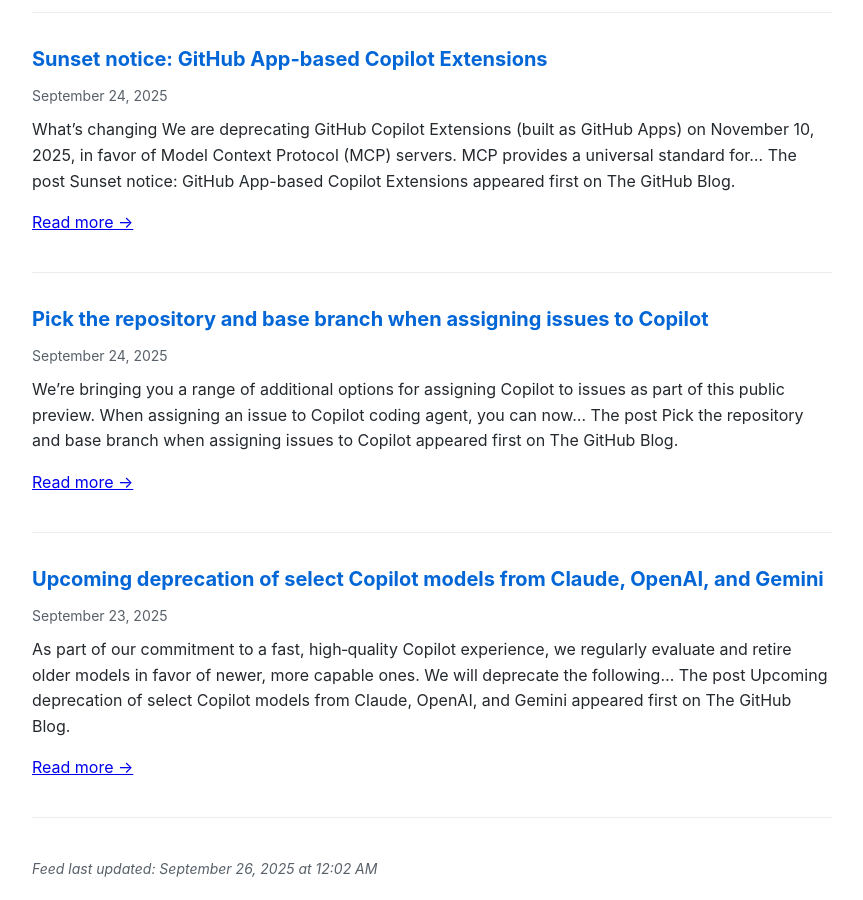
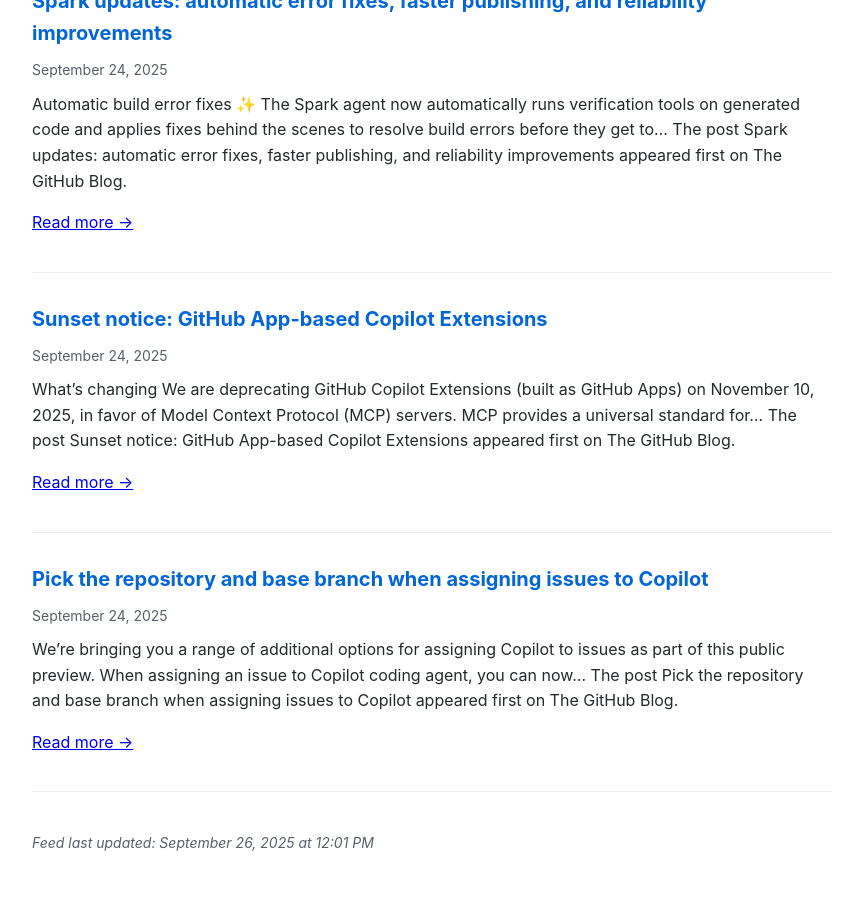
Before and after one commit to Oregand/oregand.github.io, a Jekyll site: the page copilot-feed.html, which Jekyll copies as it is, in a window 1280 px wide and 900 px high, scrolled down 1958 px. Shown: the whole window, without its empty margins (208-1071 px from the left). Built offline with Jekyll 4.4.1, drawn with Linux system fonts in a browser that asks for light colours; after the commit the page ends 2833 px from its top, so only the background shows below that; some of the changed text lies outside the part shown.

Commit message:
Update RSS feed

```diff
--- a/copilot-feed.html
+++ b/copilot-feed.html
@@ -62,6 +62,19 @@
 </head>
 <body>
   <h1>GitHub Copilot Latest Updates</h1>
+
+  <div class="feed-item">
+    <div class="feed-title">
+      <a href="https://github.blog/changelog/2025-09-25-kick-off-and-track-copilot-coding-agent-sessions-from-the-github-cli" target="_blank">Kick off and track Copilot coding agent sessions from the GitHub CLI</a>
+    </div>
+    <div class="feed-date">September 26, 2025</div>
+    <div class="feed-description">
+      Copilot coding agent is our asynchronous, autonomous background agent. Delegate a task to Copilot, and it opens a draft pull request, makes changes in the background, then requests a review&#8230;
+The post Kick off and track Copilot coding agent sessions from the GitHub CLI appeared first on The GitHub Blog.
+
+      <p><a href="https://github.blog/changelog/2025-09-25-kick-off-and-track-copilot-coding-agent-sessions-from-the-github-cli" target="_blank">Read more →</a></p>
+    </div>
+  </div>
 
   <div class="feed-item">
     <div class="feed-title">
@@ -180,21 +193,8 @@ The post Pick the repository and base branch when assigning issues to Copilot ap
     </div>
   </div>
 
-  <div class="feed-item">
-    <div class="feed-title">
-      <a href="https://github.blog/changelog/2025-09-23-upcoming-deprecation-of-select-copilot-models-from-claude-openai-and-gemini" target="_blank">Upcoming deprecation of select Copilot models from Claude, OpenAI, and Gemini</a>
-    </div>
-    <div class="feed-date">September 23, 2025</div>
-    <div class="feed-description">
-      As part of our commitment to a fast, high&#8209;quality Copilot experience, we regularly evaluate and retire older models in favor of newer, more capable ones. We will deprecate the following&#8230;
-The post Upcoming deprecation of select Copilot models from Claude, OpenAI, and Gemini appeared first on The GitHub Blog.
-
-      <p><a href="https://github.blog/changelog/2025-09-23-upcoming-deprecation-of-select-copilot-models-from-claude-openai-and-gemini" target="_blank">Read more →</a></p>
-    </div>
-  </div>
-
   <div class="update-info">
-    Feed last updated: September 26, 2025 at 12:02 AM
+    Feed last updated: September 26, 2025 at 12:01 PM
   </div>
 </body>
 </html>
```
